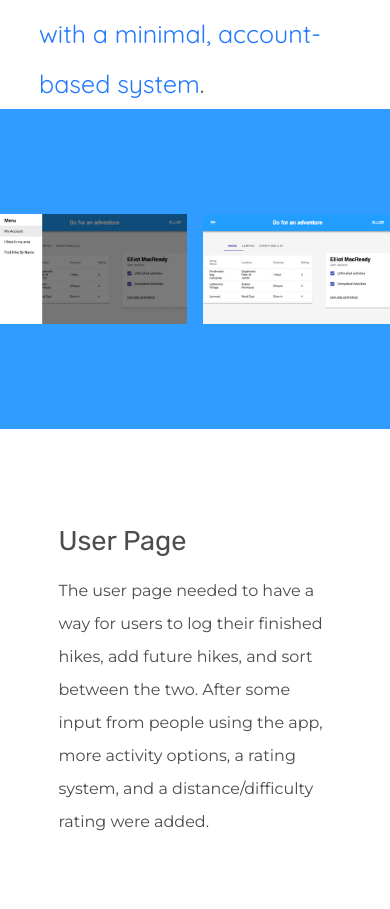
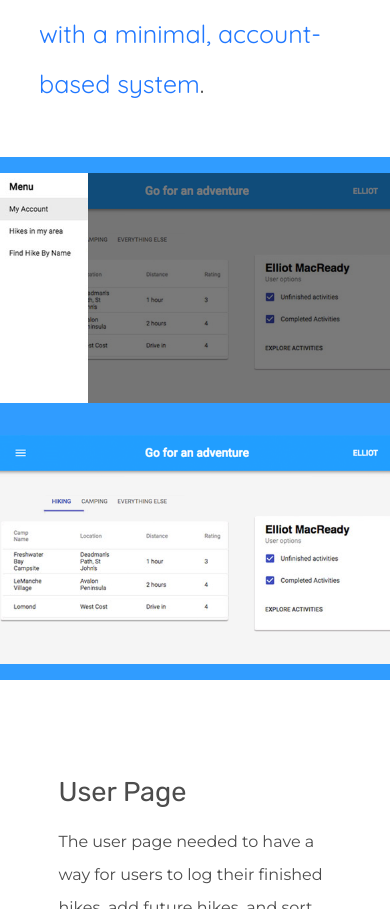
Before and after one commit to underwoodno5/portfolio2018, a website: page dist/woodlog.html in a window 390 px wide. Shown: the part 873-1782 px from the top of the page. Drawn offline with nearby package versions, Linux system fonts and the light colour scheme; a web font is replaced by a local one.

```diff
--- a/scss/_mobile.scss
+++ b/scss/_mobile.scss
@@ -265,7 +265,7 @@
           height: auto;
         }
         &.three {
-          height: 66rem;
+          height: auto;
           margin-bottom: 10rem;
           .head-image-container {
             &.two {
@@ -301,6 +301,22 @@
         }
       }
     }
+    &#woodlog {
+      .app-content {
+        &.two {
+          height: auto;
+          .head-image-container {
+            height: auto;
+            flex-wrap: wrap;
+            margin-top: 3rem;
+            img {
+              width: 100%;
+              margin: 1rem 0;
+            }
+          }
+        }
+      }
+    }
     //About
     &#about {
       .text-container {
```
Also changed, not shown: dist/css/main.css.
